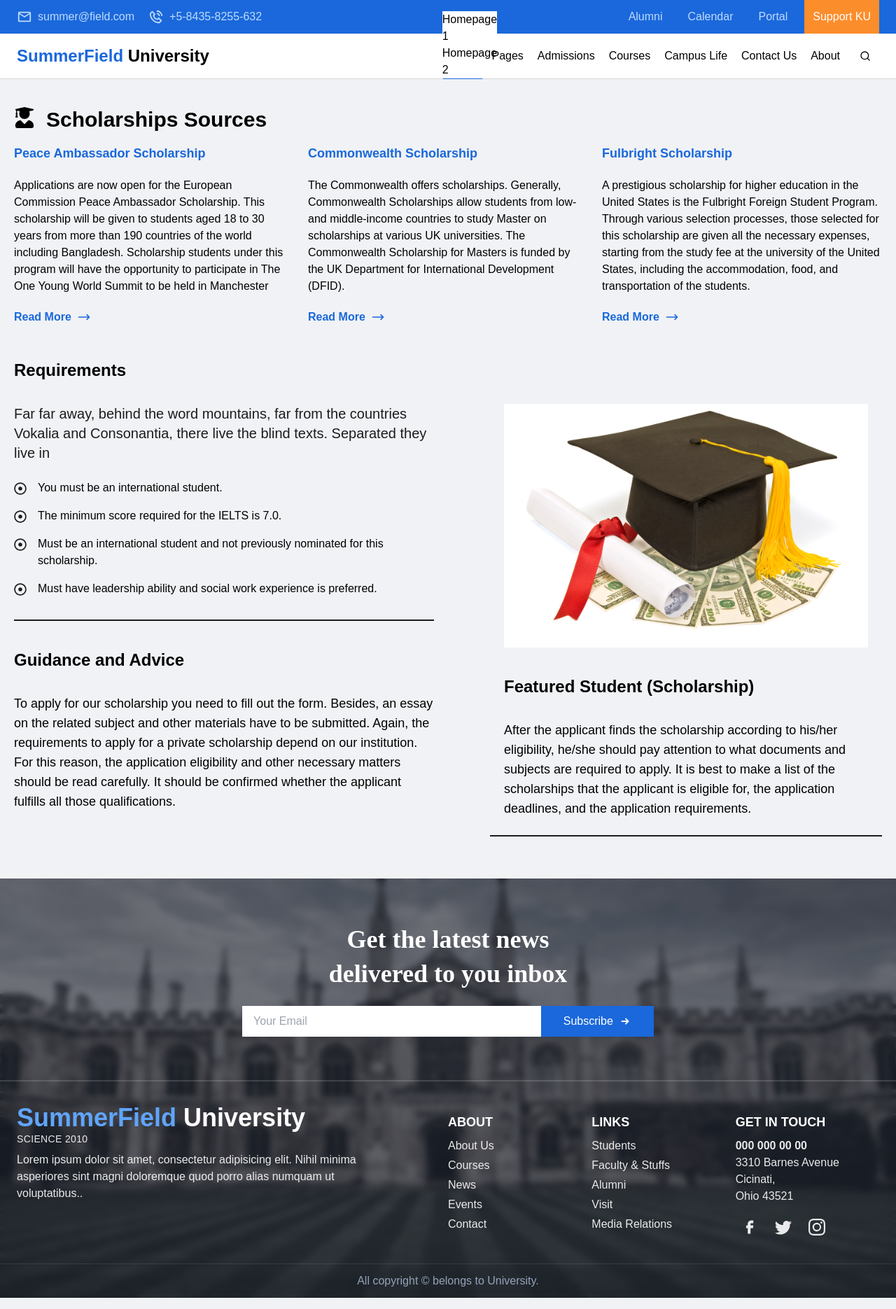
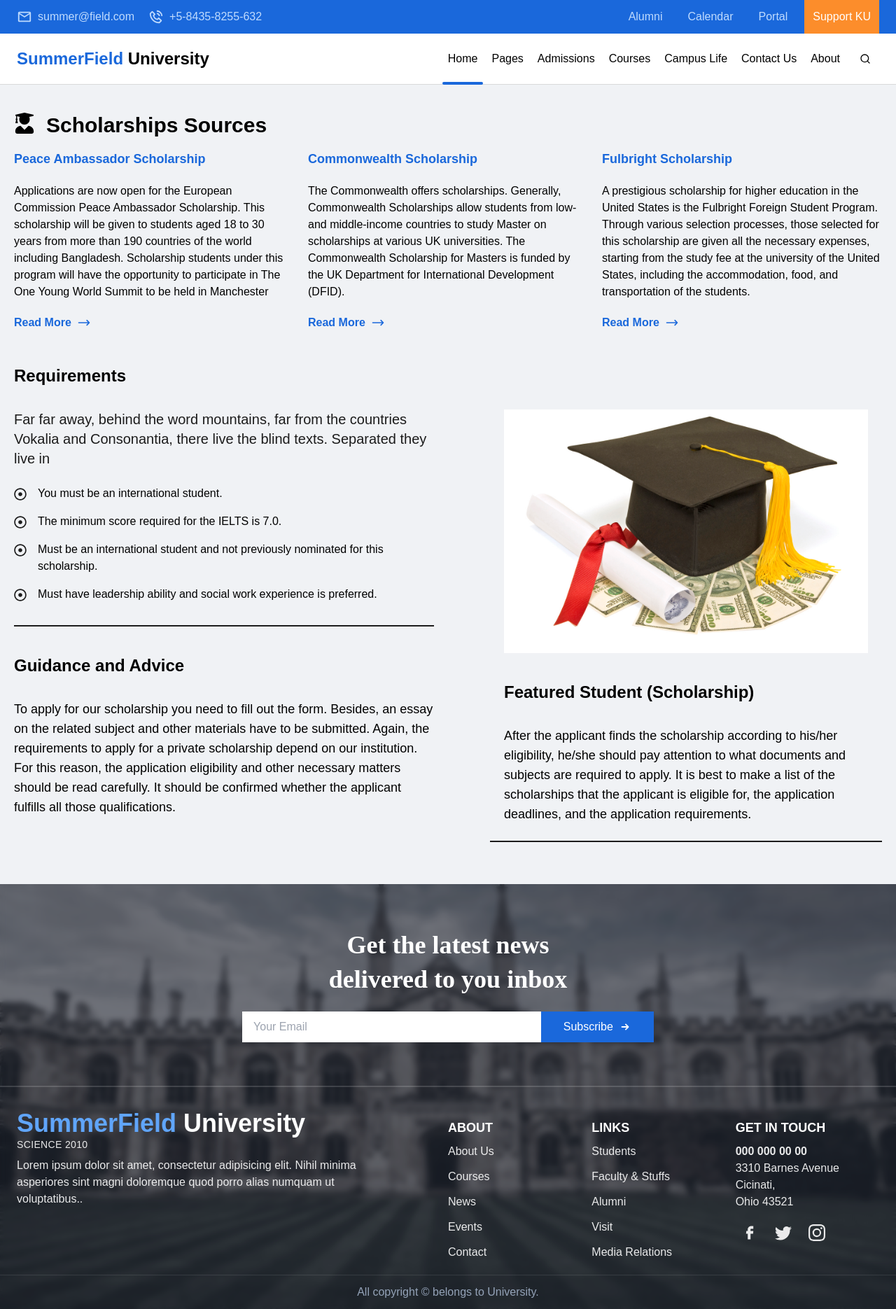
Before and after one commit to Junaed-Uddin/university, a Next.js app: page /scholarship in a window 1280 px wide. Shown: the whole page at 70% size. Built offline with nearby package versions, Linux system fonts and the light colour scheme.

Commit message:
nav and hero updated

```diff
--- a/components/Home/Hero/index.jsx
+++ b/components/Home/Hero/index.jsx
@@ -28,9 +28,13 @@ function HeroSection() {
             className="absolute w-full h-full object-cover top-0 left-0 -z-[2]"
           />
           <div className="absolute w-full h-full top-0 left-0 bg-gradient-to-r from-blue-900/50 to-black/50 -z-[1]" />
-          <h2 className="text-2xl mb-2 px-14 font-bold">SummerField has more than</h2>
-          <h1 className="text-7xl mb-8 px-16 font-black">180 Majors & Minors</h1>
-          <button className="relative mx-14 capitalize text-xl text-primary bg-white px-5 py-2 w-fit after:content-[''] after:absolute after:w-2 after:h-full after:bg-primary after:top-0 after:left-0 after:transition-[width] hover:after:w-full after:-z-[1] hover:text-white z-10 transition">
+          <h2 className="text-xl lg:text-2xl mb-2 px-8 xl:px-14 font-bold">
+            SummerField has more than
+          </h2>
+          <h1 className="text-4xl xl:text-7xl mb-8 px-8 xl:px-16 font-black">
+            180 Majors & Minors
+          </h1>
+          <button className="relative mx-8 xl:mx-14 capitalize text-xl text-primary bg-white px-5 py-2 w-fit after:content-[''] after:absolute after:w-2 after:h-full after:bg-primary after:top-0 after:left-0 after:transition-[width] hover:after:w-full after:-z-[1] hover:text-white z-10 transition">
             Take a tour
           </button>
         </SwiperSlide>
@@ -58,7 +62,7 @@ function HeroSection() {
           </button>
         </div>
       </div> */}
-      <div className="relative w-[calc(100%-48px)] mx-auto bg-white/70 backdrop-blur border -translate-y-[60px] z-10 shadow-lg shadow-blue-600/20 rounded-lg grid sm:grid-cols-2 xl:grid-cols-4 px-10 py-4 md:py-10 gap-10 ">
+      <div className="relative w-80% xl:w-[calc(1300px)] mx-6 xl:mx-auto bg-paper border -translate-y-[60px] z-10 shadow-lg shadow-blue-600/20 rounded-lg grid sm:grid-cols-2 xl:grid-cols-4 px-10 py-4 md:py-10 gap-10 ">
         {/* University Life */}
         <div className="flex gap-5">
           <UniversityIcon size={60} className="text-blue-500" />
--- a/layouts/Main/Footer/About.jsx
+++ b/layouts/Main/Footer/About.jsx
@@ -5,7 +5,7 @@ function About() {
   return (
     <div className="col-start-1 col-end-13 sm:col-end-4 lg:col-start-6 lg:col-end-8 py-3 xl:col-start-7 xl:col-end-9 border-t-[1px] border-t-[rgba(255,255,255,0.15)] lg:border-t-0">
       <h1 className="font-semibold text-lg uppercase mb-2 text-white">About</h1>
-      <nav className="flex flex-col gap-1">
+      <nav className="flex flex-col gap-3">
         <Link href="" className={styles.link}>
           About Us
         </Link>
--- a/layouts/Main/Footer/Links.jsx
+++ b/layouts/Main/Footer/Links.jsx
@@ -5,7 +5,7 @@ function Links() {
   return (
     <div className="col-start-1 col-end-13 sm:col-start-4 sm:col-end-8 lg:col-start-8 lg:col-end-10 xl:col-start-9 xl:col-end-11 py-3 border-t-[1px] border-t-[rgba(255,255,255,0.15)] lg:border-t-0">
       <h1 className="font-semibold text-lg uppercase mb-2 text-white">Links</h1>
-      <nav className="flex flex-col gap-1">
+      <nav className="flex flex-col gap-3">
         <Link href="" className={styles.link}>
           Students
         </Link>
--- /dev/null
+++ b/layouts/Main/Navbar/Dropdown.jsx
@@ -0,0 +1,19 @@
+import styles from "@/styles/navbar.module.css";
+import Link from "next/link";
+
+function Dropdown({ links }) {
+  return (
+    <div className={styles.dropdown + " group-hover:flex"}>
+      {links.map((link, i) => (
+        <Link href="" key={i} className={styles.link}>
+          {link.text}
+        </Link>
+      ))}
+      <Link href="" className={styles.link}>
+        Homepage 1
+      </Link>
+    </div>
+  );
+}
+
+export default Dropdown;
--- a/layouts/Main/Navbar/index.jsx
+++ b/layouts/Main/Navbar/index.jsx
@@ -8,7 +8,12 @@ import SearchOverlay from "@/components/SearchOverlay";
 import { MdMenu } from "react-icons/md";
 import MenuDrawer from "./MenuDrawer";
 import links from "./links";
+import styles from "@/styles/navbar.module.css";
+import dynamic from "next/dynamic";
 
+const DropdownMenu = dynamic(() => import("./Dropdown"), {
+  loading: () => "Loading...",
+});
 const Navbar = () => {
   const [underline, setUnderline] = useState({
     position: 0,
@@ -62,7 +67,7 @@ const Navbar = () => {
               onMouseEnter={() => handleLinkMouseEnter(i)}
               onMouseLeave={handleLinkMouseLeave}
               onClick={() => handleLinkClick(i)}
-              className={`relative py-4 md:py-5  px-2 ${
+              className={`group relative py-4 md:py-6  px-2 ${
                 pathname === link.path ? "text-primary font-bold" : "text-black"
               } before:block before:absolute before:w-full before:h-[50%] before:bg-blue-600/10 before:top-[50%] before:left-0 before:translate-y-[-50%] before:rounded before:scale-0 before:hover:scale-100 before:transition`}
             >
@@ -73,7 +78,18 @@ const Navbar = () => {
                   className="nav-underline absolute w-full h-1 rounded-full bg-primary -bottom-[1px] left-0"
                 />
               )}
-              {link?.child}
+              {/* {link?.child} */}
+              {/* <DropdownMenu links={[{ path: "", text: "Home 1" }]} /> */}
+              {/* {typeof window !== "undefined" && (
+                <div className={styles.dropdown + " group-hover:flex"}>
+                  <Link href="" className={styles.link}>
+                    Homepage 1
+                  </Link>
+                  <Link href="" className={styles.link}>
+                    Homepage 2
+                  </Link>
+                </div>
+              )} */}
             </Link>
           ))}
         </nav>
--- a/layouts/Main/Navbar/links.js
+++ b/layouts/Main/Navbar/links.js
@@ -19,7 +19,7 @@ const links = [
     text: "Home",
     icon: <HomeIcon />,
     child: (
-      <div className={styles.dropdown}>
+      <div className={styles.dropdown + " group-hover:flex"}>
         <Link href="" className={styles.link}>
           Homepage 1
         </Link>
--- a/layouts/Main/index.jsx
+++ b/layouts/Main/index.jsx
@@ -11,9 +11,9 @@ const MainLayout = ({ children }) => {
        * IF YOU WANT TO ADD MARGIN OR PADDING, ADD IT TO THE INDIVIDUAL SECTION
        * IF YOU CAN DON'T ADD ANY BLOCK MARGIN TO THE SECTIONS.
        */}
-      <main className="!max-w-[1440px]  flex flex-col gap-6 mx-auto min-h-[calc(100vh-300px)]">
-        {children}
-      </main>
+
+      {children}
+
       <Footer></Footer>
     </>
   );
--- a/pages/index.js
+++ b/pages/index.js
@@ -20,6 +20,7 @@ export default function Home() {
       </Head>
       <>
         <HeroSection />
+        <main className="!max-w-[1440px]  flex flex-col gap-6 mx-auto min-h-[calc(100vh-300px)]">
           <Alumni></Alumni>
           <CampusLife></CampusLife>
           <Career></Career>
@@ -27,6 +28,7 @@ export default function Home() {
           <InternationalStudents></InternationalStudents>
           <Programs></Programs>
           <Scholarship></Scholarship>
+        </main>
       </>
     </>
   );
--- a/styles/navbar.module.css
+++ b/styles/navbar.module.css
@@ -1,7 +1,14 @@
-.dropdown {
-  @apply flex flex-col bg-paper absolute bottom-0 left-0;
+.main-link {
+  @apply relative py-4 md:py-5  px-2 before:block before:absolute before:w-full before:h-[50%] before:bg-blue-600/10 before:top-[50%] before:left-0 before:translate-y-[-50%] before:rounded before:scale-0 before:hover:scale-100 before:transition;
 }
 
-.dropdow > .link {
-  @apply px-3 py-2;
+.dropdown {
+  @apply absolute hidden flex-col gap-1 bg-paper  top-[100%] left-0 z-20 p-2 w-fit rounded shadow-md shadow-blue-700/20;
 }
+
+.dropdown > .link {
+  @apply px-3 py-1 w-[150px] font-normal text-black rounded;
+}
+.dropdown > .link:hover {
+  @apply bg-primary/10;
+}
```
Lines whose indentation alone changed are shown as unchanged.
